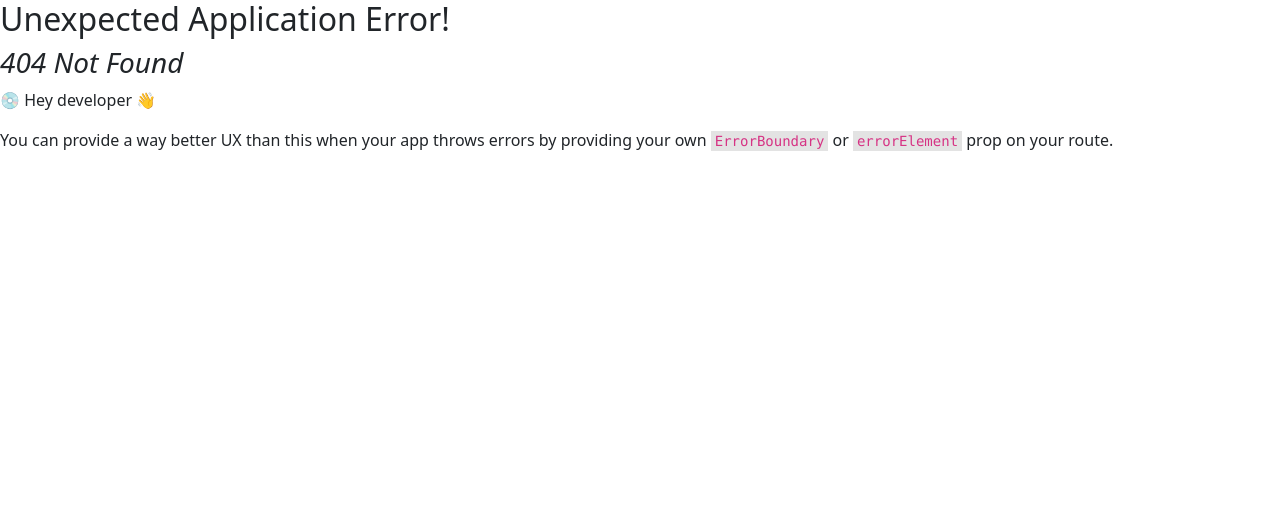
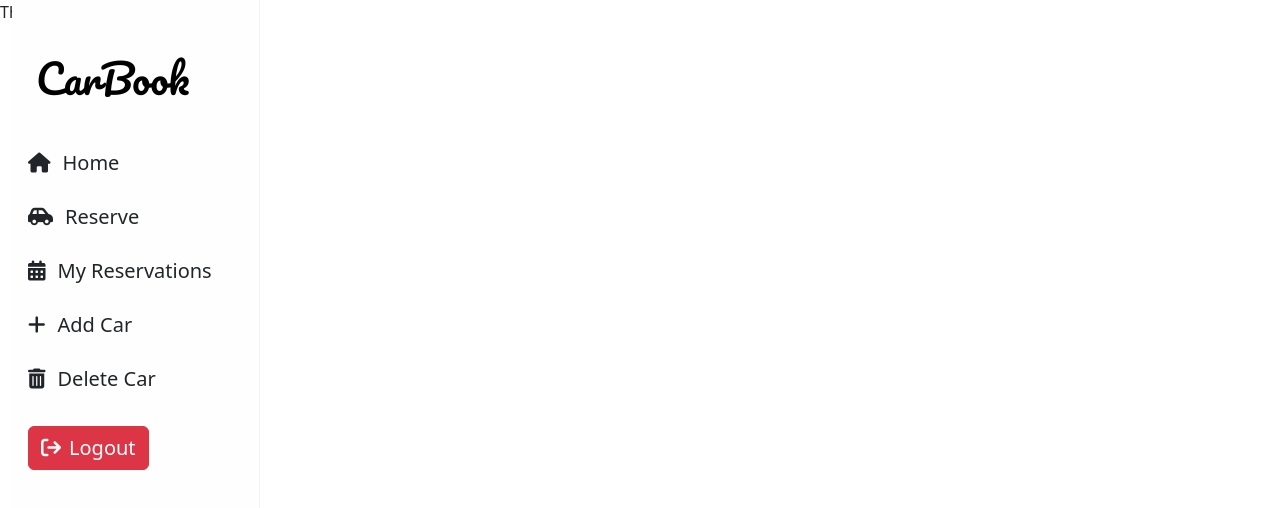
Before and after one commit to teckim/carbook-ui, a React (Create React App) app: page /cars/1/reserve in a window 1280 px wide. Before the commit this address had no page. Shown: the top 508 px of the page. Built offline with nearby package versions, Linux system fonts and the light colour scheme.

Commit message:
Add reservation page

```diff
--- a/src/app/router.js
+++ b/src/app/router.js
@@ -7,6 +7,7 @@ import RegisterPage from '../pages/RegisterPage';
 import HomePage from '../pages/HomePage';
 import CarDetailsPage from '../pages/CarDetailsPage';
 import MyReservationsPage from '../pages/MyReservationsPage';
+import CarReservationPage from '../pages/CarReservationPage';
 
 const router = createBrowserRouter([
   {
@@ -37,6 +38,10 @@ const router = createBrowserRouter([
         path: 'cars/:id',
         element: <CarDetailsPage />,
       },
+      {
+        path: 'cars/:id/reserve',
+        element: <CarReservationPage />,
+      },
     ],
   },
 ]);
--- /dev/null
+++ b/src/pages/CarReservationPage.js
@@ -0,0 +1,7 @@
+import React from 'react';
+
+const CarReservationPage = () => (
+  <div>This is the my reservations page</div>
+);
+
+export default CarReservationPage;
```
